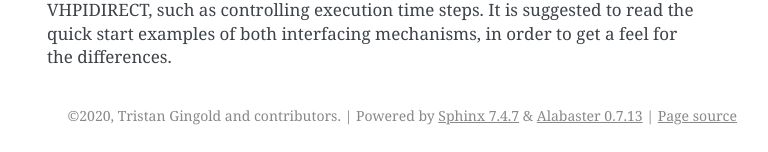
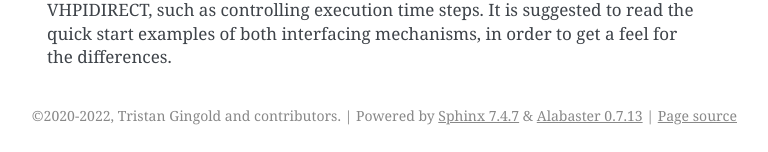
Before and after one commit to ghdl/ghdl-cosim, a Sphinx documentation site: the page built from doc/index.rst, in a window 1280 px wide. Shown: the part 1260-1412 px from the top of the page, without its empty margins (373-1141 px from the left). Built offline with Sphinx 7.4.7, drawn with Linux system fonts in a browser that asks for light colours.

Commit message:
doc: update copyright year

```diff
--- a/doc/conf.py
+++ b/doc/conf.py
@@ -26,7 +26,7 @@ source_suffix = {
 master_doc = 'index'
 
 project = u'GHDL-cosim'
-copyright = u'2020, Tristan Gingold and contributors'
+copyright = u'2020-2022, Tristan Gingold and contributors'
 author = u'Tristan Gingold and contributors'
 
 version = "latest"
```
